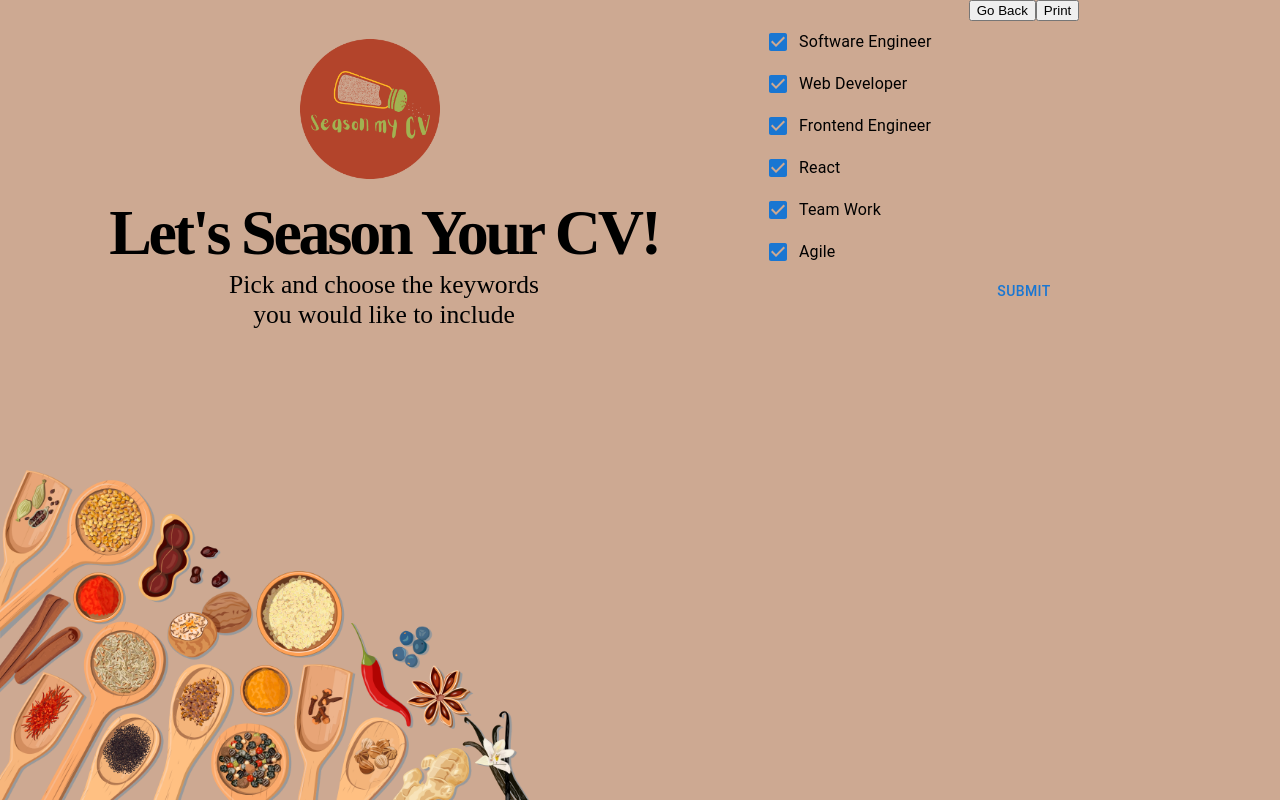
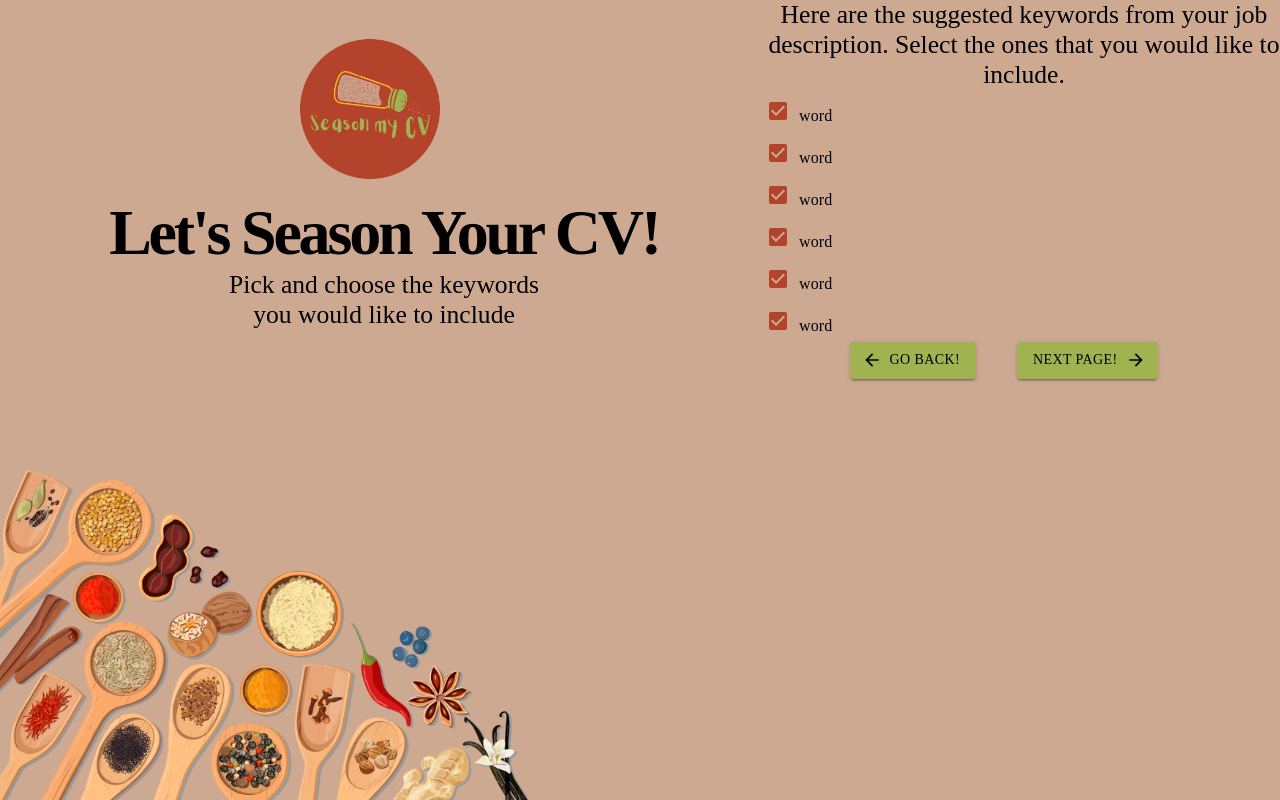
Before and after one commit to Theo-Ghanem/MAISHACKS2022, a React (Create React App) app in the folder frontend/: page / in a window 1280 px wide. Both pictures are taken after a click on the button "SPICE IT UP!". Built offline with nearby package versions, Linux system fonts and the light colour scheme.

Commit message:
working...

```diff
--- a/frontend/src/pages/keywordSelection/index.jsx
+++ b/frontend/src/pages/keywordSelection/index.jsx
@@ -4,8 +4,11 @@ import FormControlLabel from "@mui/material/FormControlLabel";
 import Checkbox from "@mui/material/Checkbox";
 import "./Keywords.css";
 import Button from '@mui/material/Button';
-// import Typography from "@material-ui/core/Typography";
-// import { makeStyles } from "@material-ui/styles";
+import { fontSize } from "@mui/system";
+import Typography from "@mui/material/Typography";
+import ArrowBack from '@mui/icons-material/ArrowBack';
+import ArrowForward from '@mui/icons-material/ArrowForward';
+import { styled } from '@mui/material/styles';
 
 export default function Customize({ goBack, wordList, submitList }) {
   const [newList, setNewList] = useState(wordList);
@@ -28,32 +31,46 @@ export default function Customize({ goBack, wordList, submitList }) {
       addWord(word);
     }
   };
+  const ColorButton = styled(Button)(({ theme }) => ({
+    color: "#000000",
+    backgroundColor:"#A1B251",
+    marginRight: "8%",
+    fontFamily: "Rounded Mplus",
+    '&:hover': {
+      backgroundColor: "#A1B251",
+    },
+  }));
   // const useStyles = makeStyles(() => ({
   //   formControlLabel: { fontSize: "30px", "& label": { fontSize: "0.6rem" } }
   // }));
 
   return (
     <div>
-      <button onClick={goBack}>Go Back</button>
-      <button onClick={print}>Print</button>
-      <FormGroup>
-        {/* iterate through the keywords of the job description */}
+      <div className="subtitle">
+           Here are the suggested keywords from your job description. Select the ones that you would like to include.
+          </div>
+      <FormGroup >
         {wordList.map((word) => (
           <FormControlLabel
-          // style={styles.formControlLabel}
             control={
               <Checkbox
+              sx={{
+                color: "#B3442B",
+                '&.Mui-checked': {
+                  color: "#B3442B",
+                },
+              }}
                 checked={newList.includes(word)}
                 onChange={() => toggleWord(word)}
               />
             }
-            label={word
-          // <Typography className={styles.formControlLabel}>word</Typography>
-        }
-          />
+            label={<Typography sx={{fontFamily: "Rounded Mplus"}}>word</Typography>}
+            />
         ))}
       </FormGroup>
-      <Button onClick={handleSubmit}>Submit</Button>
+      <ColorButton variant="contained" InputProps={{ style: {marginLeft: "10%"} }} startIcon={<ArrowBack />} onClick={goBack}>Go Back!</ColorButton>
+      {/* <Button onClick={handleSubmit}>Submit</Button> */}
+      <ColorButton variant="contained" InputProps={{ style: {marginLeft: "10%"} }} endIcon={<ArrowForward />} onClick={handleSubmit}>Next Page!</ColorButton>
     </div>
   );
 }
```
